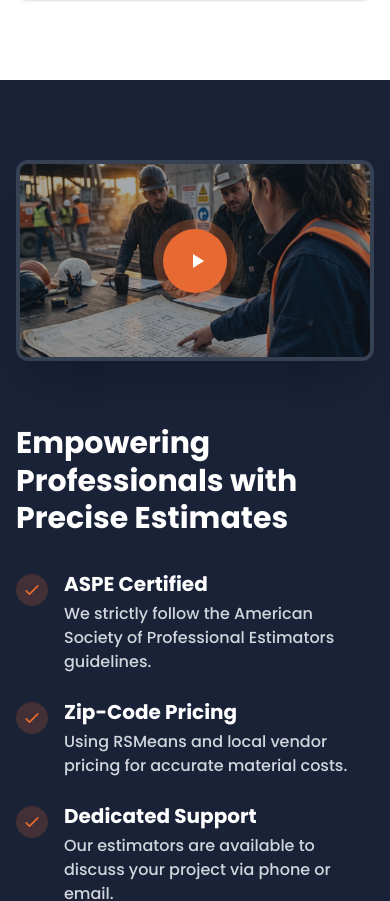
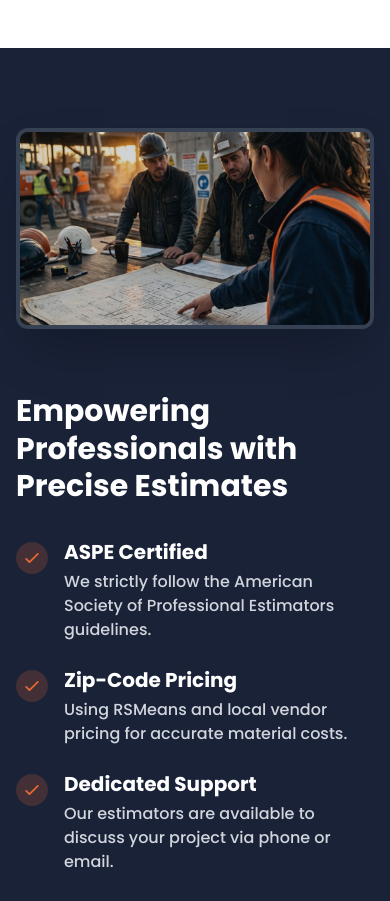
Before and after one commit to Alirazadev786/constructech-estimation, a Next.js app: page / in a window 390 px wide. Shown: the part 5602-6503 px from the top of the page. Built offline with nearby package versions, Linux system fonts and the light colour scheme.

Commit message:
Fix header logo size, update video placeholder animation, fix services navigation link

```diff
--- a/src/app/page.tsx
+++ b/src/app/page.tsx
@@ -185,14 +185,14 @@ export default function Home() {
       <section className="py-20 bg-brand-navy text-white">
         <div className="max-w-7xl mx-auto px-4 sm:px-6 lg:px-8">
           <div className="grid lg:grid-cols-2 gap-16 items-center">
-            {/* Video Placeholder */}
-            <div className="relative w-full aspect-video bg-gray-800 rounded-xl overflow-hidden shadow-2xl flex items-center justify-center border-4 border-gray-700">
-              <Image src="/images/video_thumbnail.png" alt="Video Thumbnail" fill className="object-cover opacity-60" />
-              <button className="relative z-10 w-16 h-16 md:w-20 md:h-20 bg-brand-orange rounded-full flex items-center justify-center shadow-[0_0_0_10px_rgba(232,106,51,0.3)] hover:scale-110 transition-transform">
-                <svg className="w-6 h-6 md:w-8 md:h-8 text-white ml-1 md:ml-2" fill="currentColor" viewBox="0 0 24 24">
-                  <path d="M8 5v14l11-7z" />
-                </svg>
-              </button>
+            {/* Image Block */}
+            <div className="relative w-full aspect-video bg-gray-800 rounded-xl overflow-hidden shadow-2xl flex items-center justify-center border-4 border-gray-700 group">
+              <Image
+                src="/images/video_thumbnail.png"
+                alt="Construction Estimators"
+                fill
+                className="object-cover opacity-80 group-hover:scale-105 group-hover:opacity-100 transition-all duration-700 ease-in-out"
+              />
             </div>
 
             {/* Content List */}
--- a/src/components/Header.tsx
+++ b/src/components/Header.tsx
@@ -24,14 +24,14 @@ export default function Header() {
       {/* Main Header */}
       <header className="bg-white sticky top-0 z-50 shadow-sm">
         <div className="max-w-7xl mx-auto px-4 sm:px-6 lg:px-8">
-          <div className="flex justify-between items-center h-28 md:h-32">
+            <div className="flex justify-between items-center h-20 md:h-24">
 
-            {/* Logo */}
-            <div className="flex-shrink-0 flex items-center">
-              <Link href="/">
-                <img src="/logo.png" alt="Constructech Estimation" className="h-24 md:h-28 w-auto mix-blend-multiply object-contain transform scale-110 md:scale-125 origin-left" />
-              </Link>
-            </div>
+              {/* Logo */}
+              <div className="flex-shrink-0 flex items-center">
+                <Link href="/">
+                  <img src="/logo.png" alt="Constructech Estimation" className="h-14 md:h-16 w-auto mix-blend-multiply object-contain origin-left" />
+                </Link>
+              </div>
 
             {/* Desktop Navigation */}
             <nav className="hidden md:flex space-x-8 items-center">
@@ -44,12 +44,12 @@ export default function Header() {
                 onMouseEnter={() => setIsServicesOpen(true)}
                 onMouseLeave={() => setIsServicesOpen(false)}
               >
-                <button className="text-gray-800 hover:text-brand-orange font-semibold text-[15px] uppercase tracking-wide flex items-center gap-1">
+                <Link href="/services" className="text-gray-800 hover:text-brand-orange font-semibold text-[15px] uppercase tracking-wide flex items-center gap-1">
                   Services
                   <svg className="w-4 h-4" fill="none" viewBox="0 0 24 24" stroke="currentColor">
                     <path strokeLinecap="round" strokeLinejoin="round" strokeWidth={2} d="M19 9l-7 7-7-7" />
                   </svg>
-                </button>
+                </Link>
 
                 {/* Services Dropdown */}
                 {isServicesOpen && (
```
